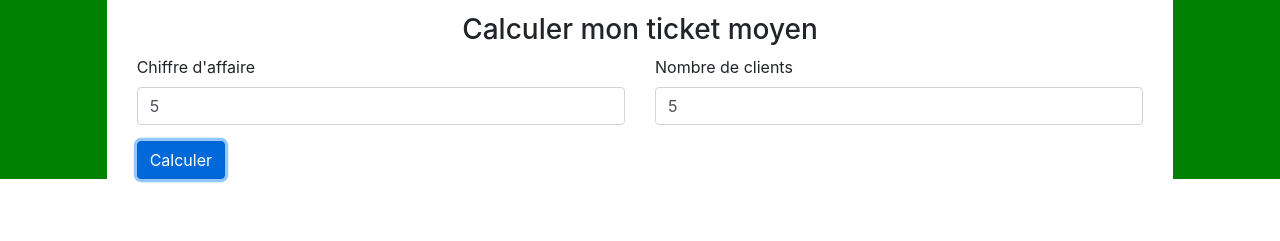
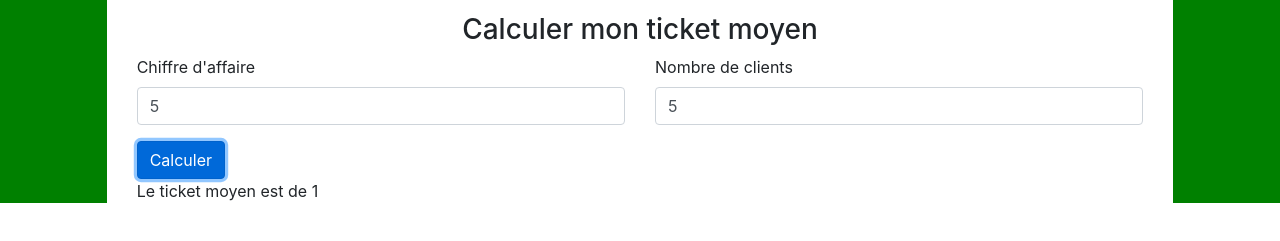
Before and after one commit to Cphil31/ticketMoyen, a plain HTML site: page index.html in a window 1280 px wide. Both pictures are taken after typing "5", "5" into the empty fields and a click on the button "Calculer". Shown: the part 97-338 px from the top of the page. Drawn offline with nearby package versions, Linux system fonts and the light colour scheme.

Commit message:
add ticket

```diff
--- a/index.html
+++ b/index.html
@@ -70,6 +70,12 @@
                         </div>
                     </div>
 
+                    <div class="row">
+                        <div class="col result">
+
+                        </div>
+                    </div>
+
 
 
                 </div>
--- a/js/app.js
+++ b/js/app.js
@@ -4,6 +4,10 @@ window.onload = function () {
     console.log(form);
     let Ca = document.querySelector("input[name='Ca']");
     let NbClient = document.querySelector("input[name='Nb']");
+    let ticketMoyen = 0 ;
+    let divResult = document.querySelector(".result");
+
+
 
     //object.onsubmit = function(){myScript};
 
@@ -14,6 +18,16 @@ window.onload = function () {
 
         console.log(`Chiffre d'affaire = ${Ca.value}`);
         console.log(`Nombre de clients = ${NbClient.value}`);
+
+        ticketMoyen = Ca.value/NbClient.value;
+        console.log(`Ticket Moyen = ${ticketMoyen}`);
+
+
+        divResult.innerHTML=`Le ticket moyen est de ${ticketMoyen}`;
+        console.log(divResult);
+
+
+
         e.preventDefault();
     })
 
```
